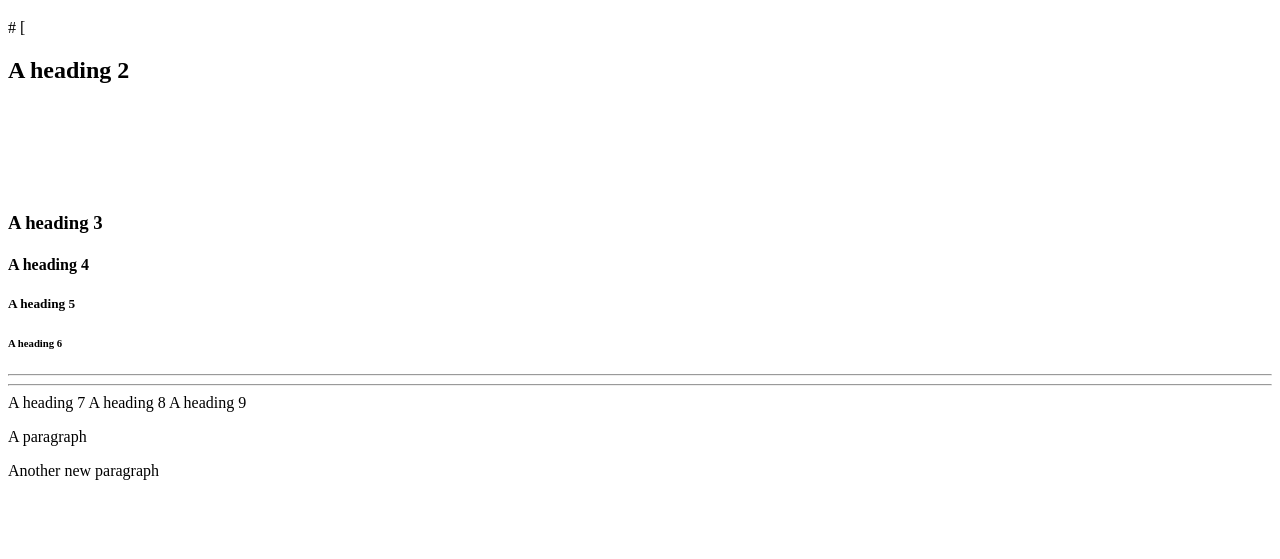
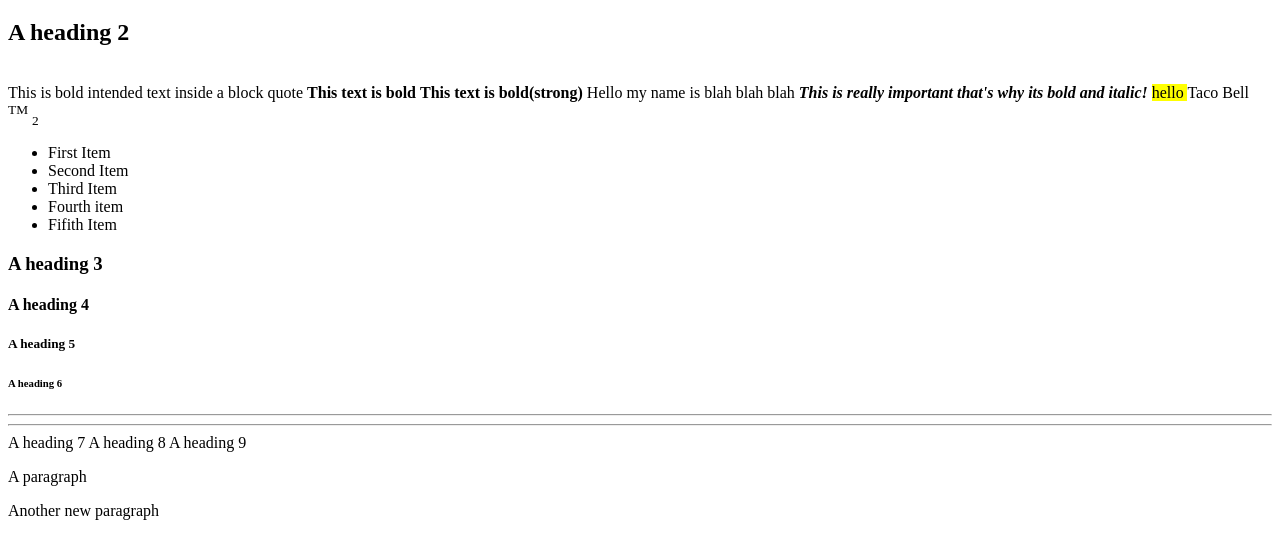
Before and after one commit to Nyla1996/assignment-1, a plain HTML site: page Index.html in a window 1280 px wide. Shown: the part 61-620 px from the top of the page. Drawn offline with Linux system fonts and the light colour scheme.

Commit message:
Added some base elements

```diff
--- a/Index.html
+++ b/Index.html
@@ -6,10 +6,25 @@
         <link rel="stylesheet" type="text/css" href="css/styles.css">
     </head>
     <body>
-        <h1>A heading 1</h1> &#35; &#91;
+        <h1>A heading 1</h1>
         <h2>A heading 2</h2>
         <br>
-        <br><br><br> <br>
+        <blockqoute>   This is bold intended text inside a block quote
+        </blockqoute>
+
+
+        <b>This text is bold</b>
+        <strong>This text is bold(strong)</strong>
+        Hello my name is blah blah blah <i><b>This is really important that's why its bold and italic!</b></i> <mark>hello </mark> Taco Bell <sup>TM</sup> <sub>2</sub>
+        <ul>
+            <li>First Item</li>
+            <li>Second Item</li>
+            <li>Third Item</li>
+            <li>Fourth item</li>
+            <li>Fifith Item</li>
+        </ul>
+
+
 
 
 
```
